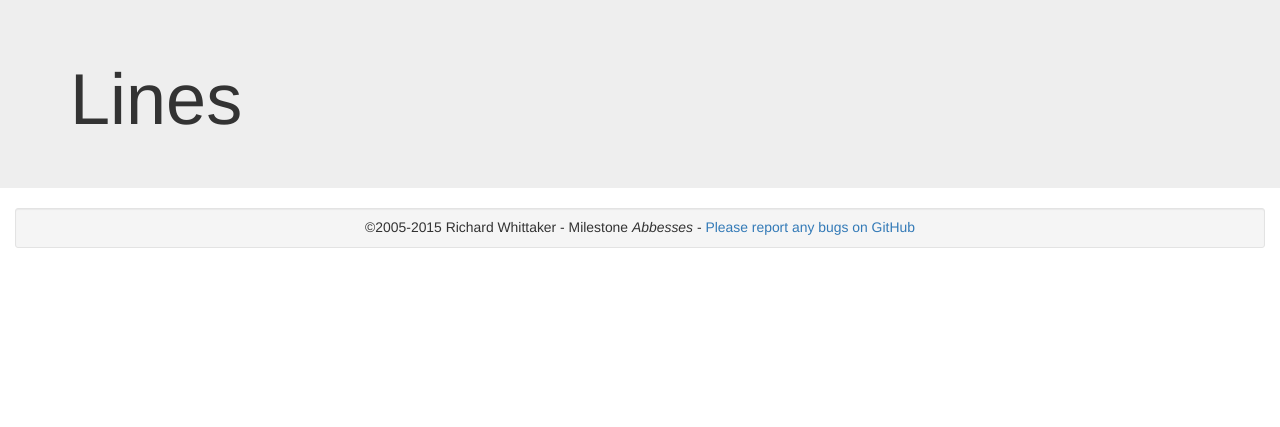
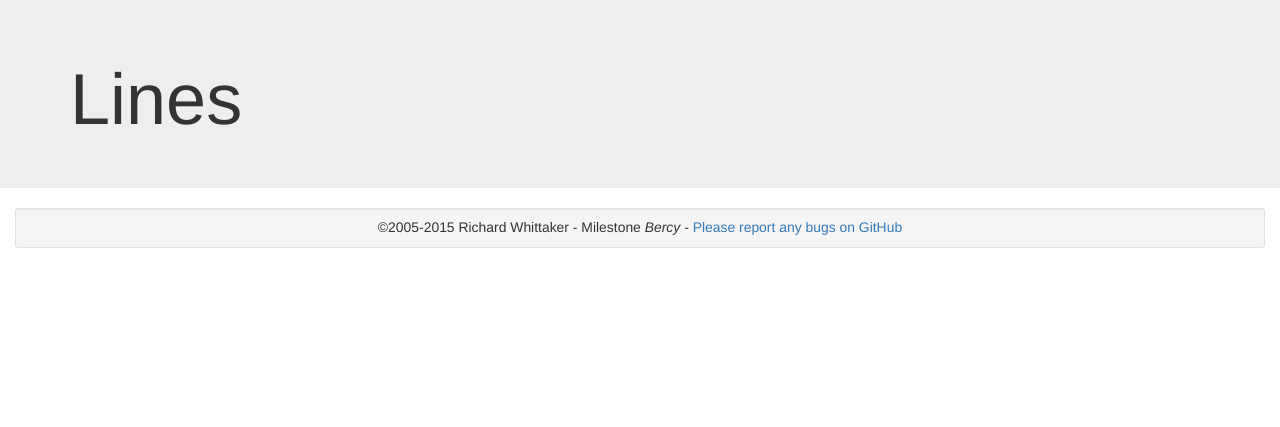
Before and after one commit to Orforio/MetEX-PHP, a CakePHP app: the page made by app/View/Lines/index.ctp in a window 1280 px wide. Shown: the part 53-480 px from the top of the page. Run offline with PHP 8.4 and a stand-in for CakePHP, Linux system fonts and the light colour scheme; the template is opened without the code that fills it, so the values that code supplies are empty; some libraries are stand-ins or nearby versions.

Commit message:
Change Milestone version to Bercy

```diff
--- a/app/View/Layouts/default.ctp
+++ b/app/View/Layouts/default.ctp
@@ -45,7 +45,7 @@
 	<div class="container-fluid">
 		<div class="row">
 			<div class="col-xs-12">
-				<p class="well well-sm text-center"><small>&copy;2005-2015 Richard Whittaker - Milestone <em>Abbesses</em> - <?php echo $this->Html->link('Please report any bugs on GitHub', 'https://github.com/PkerUNO/MetEX/issues', array('confirm' => 'Please report only bugs and suggestions to do with the workings of the site and not the content. I am aware the line data and photos are out of date, these will be updated in a future version.')); ?></small></p>
+				<p class="well well-sm text-center"><small>&copy;2005-2015 Richard Whittaker - Milestone <em>Bercy</em> - <?php echo $this->Html->link('Please report any bugs on GitHub', 'https://github.com/PkerUNO/MetEX/issues', array('confirm' => 'Please report only bugs and suggestions to do with the workings of the site and not the content. I am aware the line data and photos are out of date, these will be updated in a future version.')); ?></small></p>
 			</div>
 		</div>
 	</div>
```
